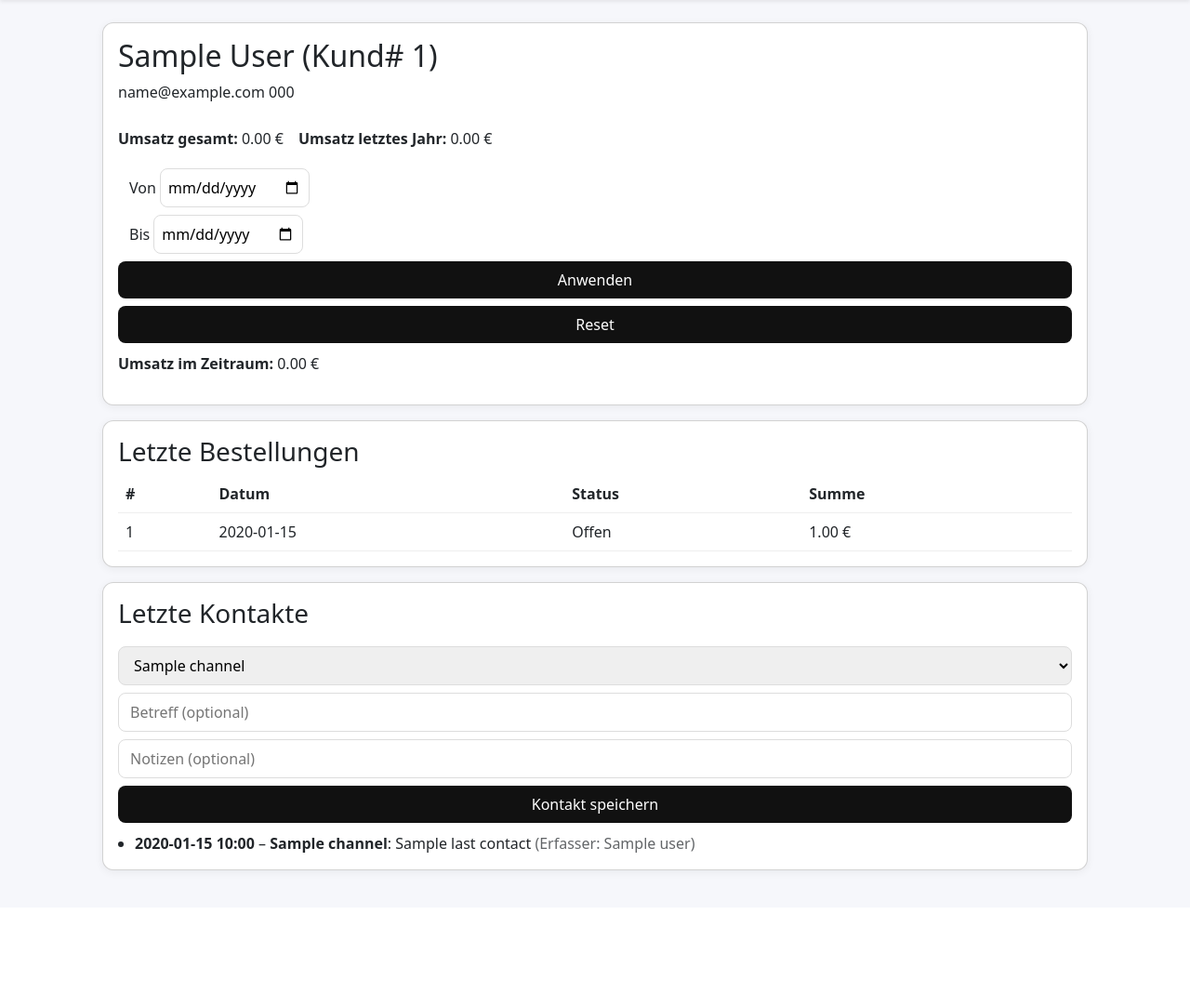
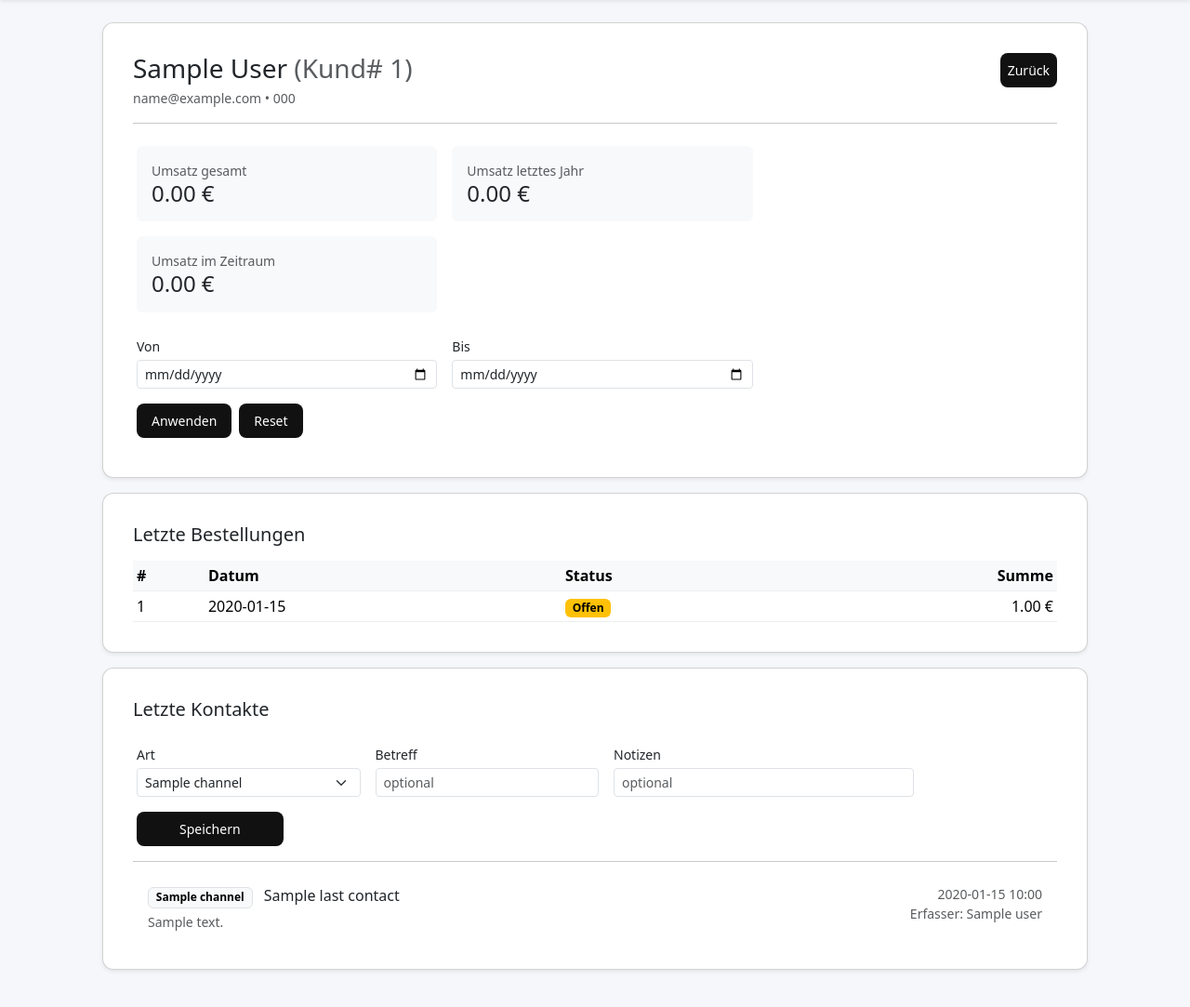
Before and after one commit to mghafoori25/flask_crm_mGH, a Python web app: template templates/customer_detail.html in a window 1280 px wide. Shown: the part 96-1179 px from the top of the page at 93% size. Before the commit the page ends 1037 px from the top, so only its background shows below. Run offline with Jinja, Linux system fonts and the light colour scheme; the template is opened without the code that fills it: most values are stand-ins (such as "Sample title", 1, 10 or a date in 2020).

Commit message:
Verbesserungen customer_detail

```diff
--- a/templates/customer_detail.html
+++ b/templates/customer_detail.html
@@ -1,75 +1,185 @@
 {% extends "base.html" %}
 {% block content %}
 
-<section class="card">
-  <h2>{{ customer.full_name() }} (Kund# {{ customer.id }})</h2>
-  <p>{{ customer.email or "" }} {{ customer.phone or "" }}</p>
+<!-- TOP: Kunde + KPIs + Datumsfilter -->
+<div class="card shadow-sm mb-3">
+  <div class="card-body">
 
-  <div class="kpis">
-    <div><b>Umsatz gesamt:</b> {{ "%.2f"|format(total_revenue) }} €</div>
-    <div><b>Umsatz letztes Jahr:</b> {{ "%.2f"|format(revenue_last_year) }} €</div>
+    <div class="d-flex align-items-start justify-content-between flex-wrap gap-2">
+      <div>
+        <h3 class="mb-1">{{ customer.full_name() }} <span class="text-muted">(Kund# {{ customer.id }})</span></h3>
+        <div class="text-muted small">
+          {{ customer.email or "" }}{% if customer.phone %} • {{ customer.phone }}{% endif %}
+        </div>
+      </div>
+      <a class="btn btn-sm btn-outline-secondary" href="{{ url_for('main.index') }}">Zurück</a>
     </div>
 
-  <form method="get" class="row">
-    <label>Von <input type="date" name="from" value="{{ from_str }}"></label>
-    <label>Bis <input type="date" name="to" value="{{ to_str }}"></label>
-    <button>Anwenden</button>
-    <a class="btn" href="{{ url_for('main.customer_detail', customer_id=customer.id) }}">Reset</a>
+    <hr class="my-3">
+
+    <div class="row g-2 mb-3">
+      <div class="col-12 col-md-4">
+        <div class="p-3 bg-light rounded">
+          <div class="text-muted small">Umsatz gesamt</div>
+          <div class="h4 mb-0">{{ "%.2f"|format(total_revenue) }} €</div>
+        </div>
+      </div>
+
+      <div class="col-12 col-md-4">
+        <div class="p-3 bg-light rounded">
+          <div class="text-muted small">Umsatz letztes Jahr</div>
+          <div class="h4 mb-0">{{ "%.2f"|format(revenue_last_year) }} €</div>
+        </div>
+      </div>
+
+      <div class="col-12 col-md-4">
+        <div class="p-3 bg-light rounded">
+          <div class="text-muted small">Umsatz im Zeitraum</div>
+          <div class="h4 mb-0">
+            {% if period_revenue is not none %}
+              {{ "%.2f"|format(period_revenue) }} €
+            {% else %}
+              —
+            {% endif %}
+          </div>
+        </div>
+      </div>
+    </div>
+
+    <form method="get" class="row g-2 align-items-end">
+      <div class="col-12 col-md-4">
+        <label class="form-label small mb-1">Von</label>
+        <input class="form-control form-control-sm" type="date" name="from" value="{{ from_str }}">
+      </div>
+
+      <div class="col-12 col-md-4">
+        <label class="form-label small mb-1">Bis</label>
+        <input class="form-control form-control-sm" type="date" name="to" value="{{ to_str }}">
+      </div>
+
+      <div class="col-12 col-md-4 d-flex gap-2">
+        <button class="btn btn-sm btn-primary px-3" type="submit">Anwenden</button>
+        <a class="btn btn-sm btn-outline-secondary px-3"
+           href="{{ url_for('main.customer_detail', customer_id=customer.id) }}">
+          Reset
+        </a>
+      </div>
+
+      {% if period_error %}
+        <div class="col-12">
+          <div class="alert alert-warning py-2 mb-0">{{ period_error }}</div>
+        </div>
+      {% endif %}
     </form>
 
-  {% if period_error %}
-    <p class="error">{{ period_error }}</p>
+  </div>
+</div>
+
+<!-- Letzte Bestellungen -->
+<div class="card shadow-sm mb-3">
+  <div class="card-body">
+    <div class="d-flex align-items-center justify-content-between">
+      <h5 class="card-title mb-0">Letzte Bestellungen</h5>
+
+      {% if current_user.role == "CHEF" %}
+        <a class="btn btn-sm btn-outline-dark"
+           href="{{ url_for('main.export_customer_orders_csv', customer_id=customer.id) }}">
+          Export CSV
+        </a>
       {% endif %}
+    </div>
 
-  {% if period_revenue is not none %}
-    <p><b>Umsatz im Zeitraum:</b> {{ "%.2f"|format(period_revenue) }} €</p>
-  {% endif %}
-</section>
-
-<section class="card">
-  <h3>Letzte Bestellungen</h3>
-  <table>
-    <thead><tr><th>#</th><th>Datum</th><th>Status</th><th>Summe</th></tr></thead>
+    <div class="table-responsive mt-3">
+      <table class="table table-sm table-hover align-middle mb-0">
+        <thead class="table-light">
+          <tr>
+            <th>#</th>
+            <th>Datum</th>
+            <th>Status</th>
+            <th class="text-end">Summe</th>
+          </tr>
+        </thead>
         <tbody>
           {% for o in last_orders %}
             <tr>
               <td>{{ o.id }}</td>
               <td>{{ o.order_date.strftime("%Y-%m-%d") }}</td>
-        <td>{{ o.status }}</td>
-        <td>{{ "%.2f"|format(o.total_amount) }} €</td>
+              <td>
+                <span class="badge
+                  {% if o.status == 'Bezahlt' %} text-bg-success
+                  {% elif o.status == 'Offen' %} text-bg-warning
+                  {% else %} text-bg-secondary {% endif %}">
+                  {{ o.status }}
+                </span>
+              </td>
+              <td class="text-end">{{ "%.2f"|format(o.total_amount) }} €</td>
+            </tr>
+          {% else %}
+            <tr>
+              <td colspan="4" class="text-muted">Keine Bestellungen vorhanden.</td>
             </tr>
           {% endfor %}
         </tbody>
       </table>
-</section>
+    </div>
+  </div>
+</div>
 
-<section class="card">
-  <h3>Letzte Kontakte</h3>
+<!-- Letzte Kontakte + Kontakt anlegen -->
+<div class="card shadow-sm">
+  <div class="card-body">
+    <h5 class="card-title mb-3">Letzte Kontakte</h5>
 
-  <form method="post" action="{{ url_for('main.add_contact', customer_id=customer.id) }}" class="row wrap">
-    <select name="channel" required>
+    <form method="post" action="{{ url_for('main.add_contact', customer_id=customer.id) }}" class="row g-2 align-items-end">
+      <div class="col-12 col-md-3">
+        <label class="form-label small mb-1">Art</label>
+        <select class="form-select form-select-sm" name="channel" required>
           {% for ch in channels %}
             <option value="{{ ch }}">{{ ch }}</option>
           {% endfor %}
         </select>
-    <input name="subject" placeholder="Betreff (optional)">
-    <input name="notes" placeholder="Notizen (optional)">
-    <button type="submit">Kontakt speichern</button>
+      </div>
+
+      <div class="col-12 col-md-3">
+        <label class="form-label small mb-1">Betreff</label>
+        <input class="form-control form-control-sm" name="subject" placeholder="optional">
+      </div>
+
+      <div class="col-12 col-md-4">
+        <label class="form-label small mb-1">Notizen</label>
+        <input class="form-control form-control-sm" name="notes" placeholder="optional">
+      </div>
+
+      <div class="col-12 col-md-2 d-grid">
+        <button class="btn btn-sm btn-dark" type="submit">Speichern</button>
+      </div>
     </form>
 
-  <ul class="timeline">
+    <hr class="my-3">
+
+    <ul class="list-group list-group-flush">
       {% for ct in last_contacts %}
-      <li>
-        <b>{{ ct.contact_time.strftime("%Y-%m-%d %H:%M") }}</b>
-        – <b>{{ ct.channel }}</b>: {{ ct.subject or "" }}
-        <span class="muted">(Erfasser: {{ ct.user.name if ct.user else "" }})</span>
+        <li class="list-group-item">
+          <div class="d-flex justify-content-between flex-wrap gap-2">
+            <div>
+              <span class="badge text-bg-light border">{{ ct.channel }}</span>
+              <span class="ms-2">{{ ct.subject or "" }}</span>
+              {% if ct.notes %}
+                <div class="text-muted small mt-1">{{ ct.notes }}</div>
+              {% endif %}
+            </div>
+            <div class="text-muted small text-end">
+              {{ ct.contact_time.strftime("%Y-%m-%d %H:%M") }}
+              {% if ct.user %}<div>Erfasser: {{ ct.user.name }}</div>{% endif %}
+            </div>
+          </div>
         </li>
+      {% else %}
+        <li class="list-group-item text-muted">Keine Kontakte vorhanden.</li>
       {% endfor %}
     </ul>
 
-  {% if current_user.role == "CHEF" %}
-    <a class="btn" href="{{ url_for('main.export_customer_orders_csv', customer_id=customer.id) }}">CSV Export (Chef)</a>
-  {% endif %}
-</section>
+  </div>
+</div>
 
 {% endblock %}
```
Lines whose indentation alone changed are shown as unchanged.
